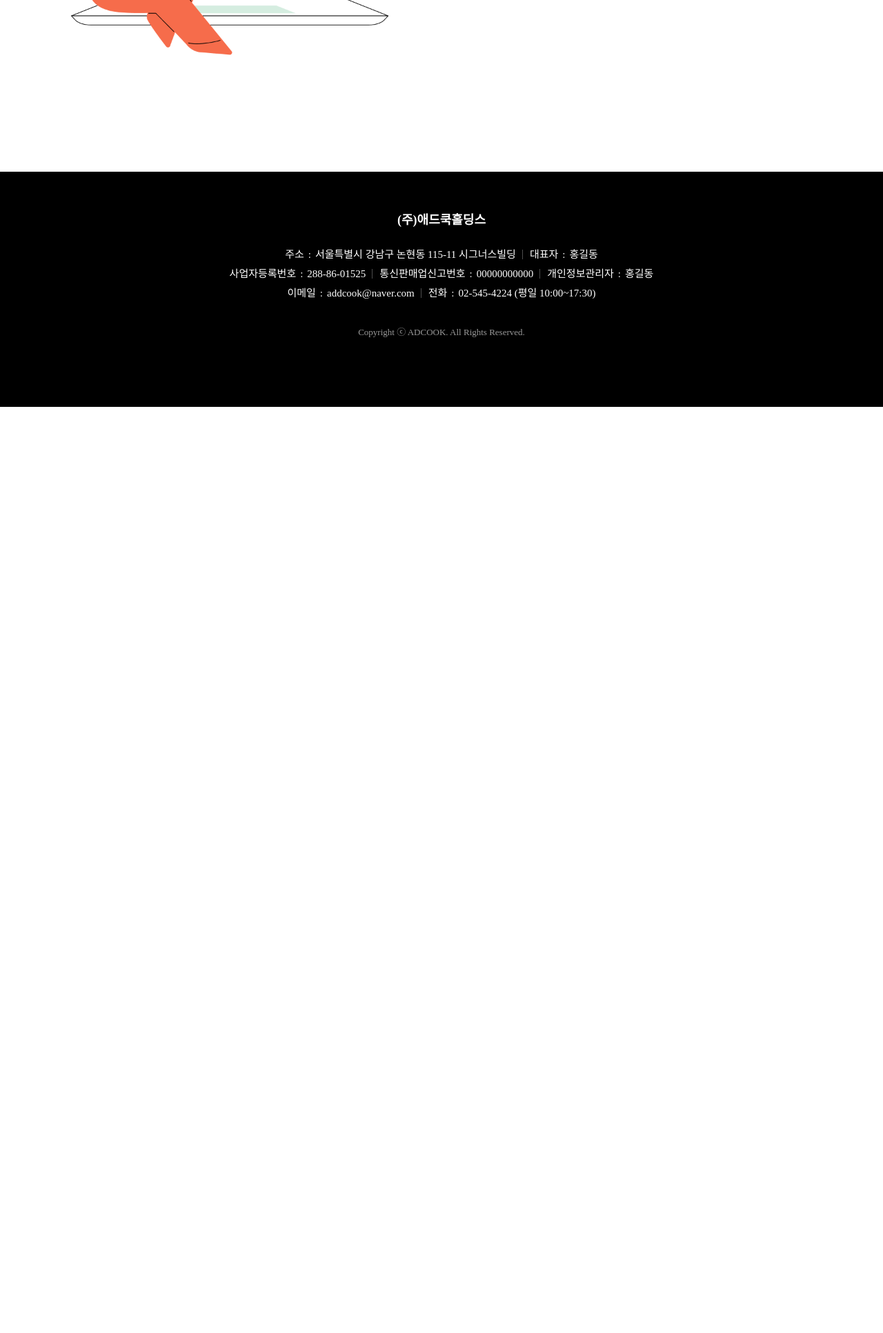
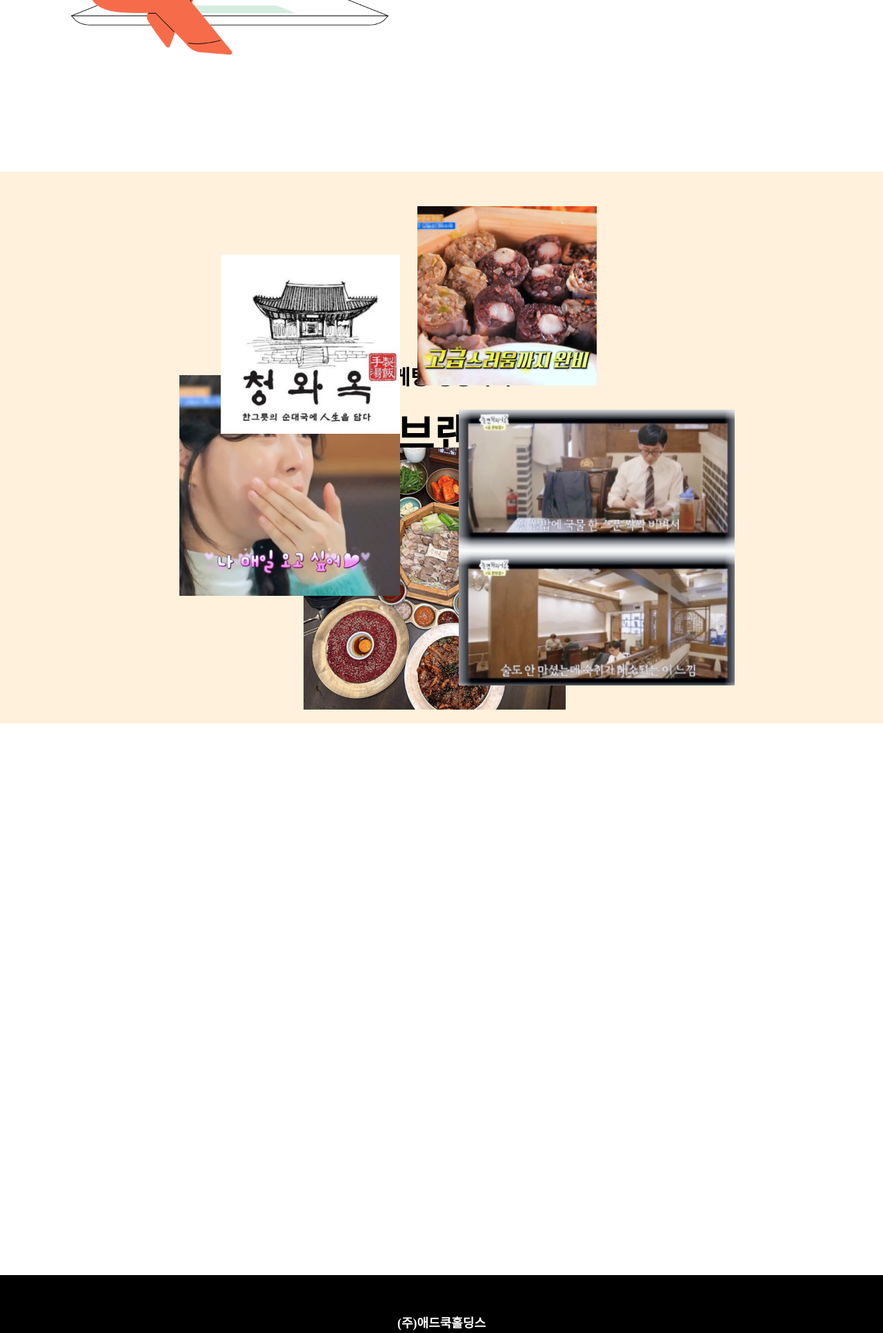
Before and after one commit to kse012050/adcook, a PHP site: page / in a window 1280 px wide. Shown: the part 2883-4816 px from the top of the page at 69% size. Before the commit the page ends 3473 px from the top, so only its background shows below. Run offline with PHP 8.4, Linux system fonts and the light colour scheme; some web fonts are replaced.

Commit message:
메인 성공 사례 임시 완료

```diff
--- a/css/global.css
+++ b/css/global.css
@@ -20,10 +20,18 @@ svg{fill: none;}
 
 /* 컨텐츠 위 / 아래 공통 */
 [class*="Area"]{padding-block: 160px;}
+[class*="Full"]{height: var(--fullHeight);}
 
 
-span.underLine{position: relative;}
-span.underLine::after{content: ''; position: absolute; left: 0; bottom: 0; width: 100%; height: 20px; background-color: var(--color-yellow01); z-index: -1;}
+/* 상하좌우 가운데 컨텐츠 */
+.content-center{display: flex; flex-direction: column; justify-content: center; align-items: center;}
+
+
+/* 텍스트 언더라인 */
+span[class*="underLine"]{position: relative; z-index: 1;}
+span[class*="underLine"]::after{content: ''; position: absolute; left: 0; bottom: 0; width: 100%; height: 20px; z-index: -1;}
+span.underLine-yellow::after{background-color: var(--color-yellow01);}
+span.underLine-red::after{background-color: var(--color-red);}
 
 
 /* 체크박스 */
--- a/css/page.css
+++ b/css/page.css
@@ -12,7 +12,6 @@
 .mainPage .mainSlide .swiper-pagination .swiper-pagination-bullet.swiper-pagination-bullet-active{background-color: black;}
 
 /* 메인 페이지 - 애드쿡의 현장 마케팅 */
-/* .mainPage .siteArea{padding-block: 160px;} */
 .mainPage .siteArea h2{margin-bottom: 120px; text-align: center;}
 .mainPage .siteArea ul li{display: flex; justify-content: space-between; align-items: center;}
 .mainPage .siteArea ul li::before,
@@ -24,6 +23,26 @@
 .mainPage .siteArea ul li div strong{margin-bottom: 30px; display: block;}
 .mainPage .siteArea ul li div p{font-size: 22px; line-height: 30px; font-weight: 400; color: var(--color-font03);}
 
+/* 메인 페이지 - 마케팅 성공 사례 */
+.mainPage .successFull{text-align: center; color: var(--color-font01); background-color: #FFF1DB; position: relative; overflow: hidden;}
+.mainPage .successFull strong{font-size: 30px; line-height: 36px; margin-bottom: 30px; font-weight: 700; display: block;}
+.mainPage .successFull h2{margin-bottom: 40px;}
+.mainPage .successFull b{font-size: 24px; line-height: 29px; margin-bottom: 10px; font-weight: 700; display: block;}
+.mainPage .successFull p{font-size: 18px; line-height: 21px; font-weight: 400;}
+.mainPage .successFull ul{position: absolute; left: 50%; top: 50%; transform: translate(-50%, -50%); z-index: 2;}
+.mainPage .successFull ul li{position: absolute; transform: translate(-50%, -50%); aspect-ratio: 1; background: url(../images/main-success.png) no-repeat center top calc(100% / (var(--idxTotal) - 1) * var(--styleIdx)) / 100%; transition-property: left, top; transition-duration: 1.8s; transition-timing-function: cubic-bezier(0.25, 0.47, 0.12, 0.99);}
+.mainPage .successFull ul li:nth-child(1){width: 260px; left: -190px; top: -150px; z-index: 6;}
+.mainPage .successFull ul li:nth-child(2){width: 260px; left: 95px; top: -220px; z-index: 5;}
+.mainPage .successFull ul li:nth-child(3){width: 320px; left: -220px; top: 55px; z-index: 4;}
+.mainPage .successFull ul li:nth-child(4){width: 380px; left: -10px; top: 190px; z-index: 2;}
+.mainPage .successFull ul li:nth-child(5){width: 400px; left: 225px; top: 145px; z-index: 3;}
+.mainPage .successFull.active ul li:nth-child(1){left: -515px; top: -135px;}
+.mainPage .successFull.active ul li:nth-child(2){left: 625px; top: -150px;}
+.mainPage .successFull.active ul li:nth-child(3){left: -630px; top: 275px;}
+.mainPage .successFull.active ul li:nth-child(4){left: -125px; top: 470px;}
+.mainPage .successFull.active ul li:nth-child(5){left:  555px; top: 280px;}
+
+
 /* 마케팅 페이지 */
 /* 마케팅 페이지 공통 */
 .marketingPage h2{padding-block: 200px 40px; background-color: var(--color-yellow02);}
@@ -32,7 +51,6 @@
 .marketingPage .subMenu a:is(.active, :hover){position: relative;}
 .marketingPage .subMenu a:is(.active, :hover)::after{content: ''; position: absolute; left: 0; bottom: 0; width: 100%; height: 4px; background-color: var(--color-font01);}
 .marketingPage ul li:not(:last-child){margin-bottom: 120px;}
-.marketingPage ul li h3{}
 .marketingPage ul li small{font-size: 22px; line-height: 26px; margin-top: 10px; font-weight: 400; color: var(--color-font03); display: block;}
 .marketingPage ul li > div{padding-top: 40px; margin-top: 40px; border-top: 1px solid var(--color-font01); display: flex; justify-content: space-between; align-items: center;}
 .marketingPage ul li > div::before{content: ''; width: 52.593%; background-repeat: no-repeat; background-position: left calc(100% / (var(--idxTotal) - 1) * var(--styleIdx)) top; background-size: calc(100% * var(--idxTotal));}
--- a/index.html
+++ b/index.html
@@ -430,7 +430,7 @@
         </div>
 
         <section class="siteArea contentSize">
-            <h2 class="subTitle01">애드쿡의 <span class="underLine">현장 마케팅</span></h2>
+            <h2 class="subTitle01">애드쿡의 <span class="underLine-yellow">현장 마케팅</span></h2>
             <ul data-styleIdx>
                 <li>
                     <div>
@@ -481,6 +481,24 @@
                     </div>
                 </li>
             </ul>
+        </section>
+
+        <section class="successFull content-center" data-scrollPosition>
+            <strong>마케팅 성공사례</strong>
+            <h2 class="subTitle01">자체 운영 브랜드 <span class="underLine-red">‘청와옥'</span></h2>
+            <b>“100년 전통에 고급스러움을 더한 마케팅”</b>
+            <p>탕반 문화에서 시작된 고유의 음식, 순대국의 역사와 전통을 이어갑니다.</p>
+            <ul data-styleIdx>
+                <li></li>
+                <li></li>
+                <li></li>
+                <li></li>
+                <li></li>
+            </ul>
+        </section>
+
+        <section class="serviceFull">
+
         </section>
     </div>
 
--- a/js/style.js
+++ b/js/style.js
@@ -38,6 +38,13 @@ function styleIdx(){
             $(this).css('--styleIdx', i)
         })
     })
+
+    $(window).scroll(function(){
+        $('[data-scrollPosition]').each(function(){
+            $(this)[0].getBoundingClientRect().y < 0 ? $(this).addClass('active') : $(this).removeClass('active');
+        })
+
+    })
 }
 
 // 메인 페이지
```
Also changed, not shown: images/main-success.png (added).
